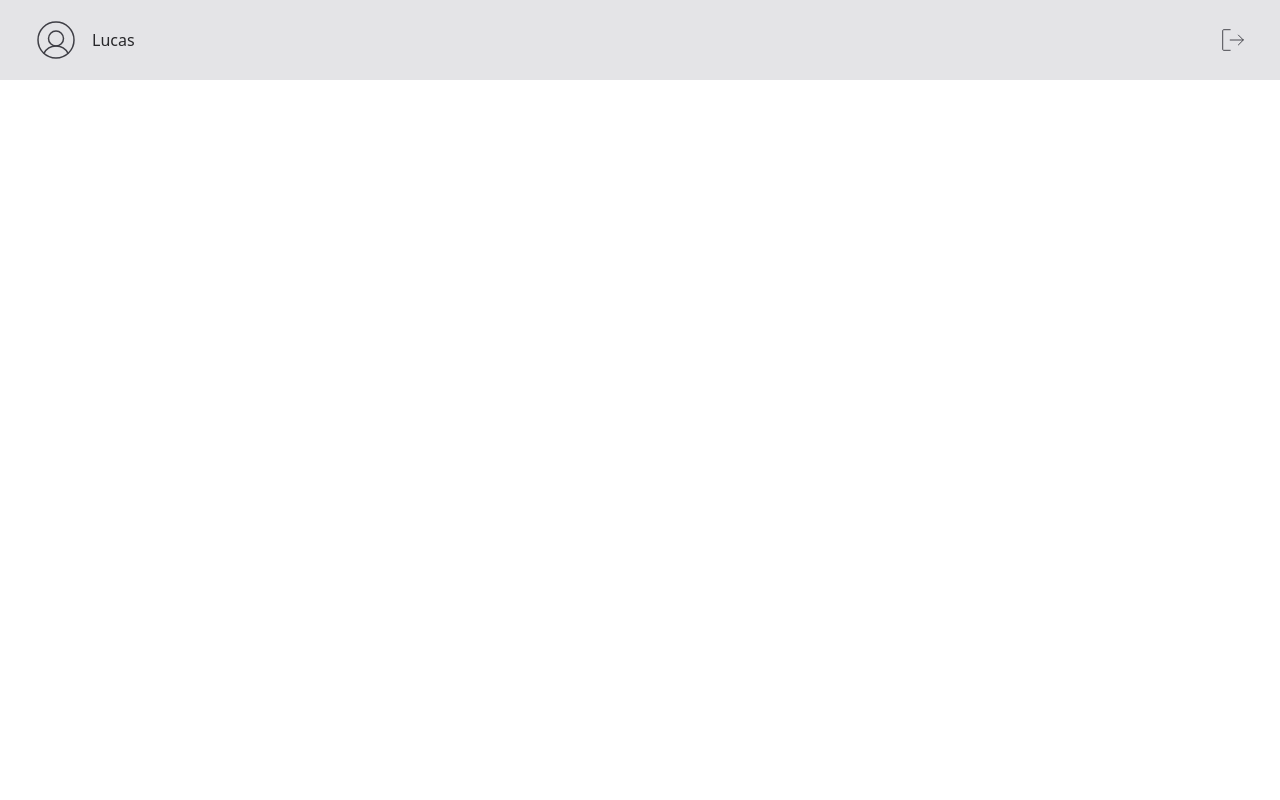
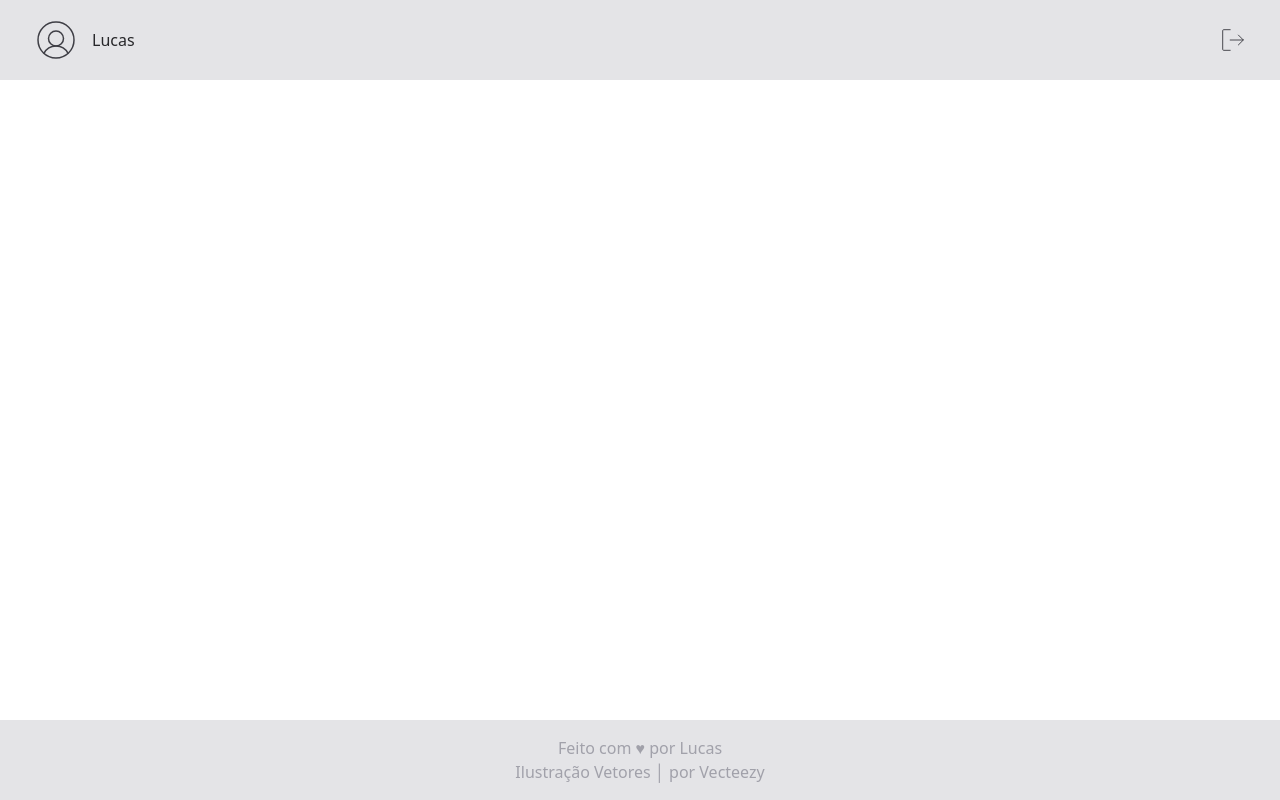
Before and after one commit to lucasmelosilva/todo-list, a React (Vite) app: page / in a window 1280 px wide. Built offline with nearby package versions, Linux system fonts and the light colour scheme.

Commit message:
add componente footer

```diff
--- a/src/App.jsx
+++ b/src/App.jsx
@@ -1,10 +1,14 @@
 import { Header } from './components/Header'
+import { Footer } from './components/Footer'
 import "./main.css"
 
 function App() {
 
   return (
-    <Header />
+    <>
+      <Header />
+      <Footer />
+    </>
   )
 }
 
--- /dev/null
+++ b/src/components/Footer.jsx
@@ -0,0 +1,14 @@
+export function Footer() {
+  return (
+    <footer className="w-full fixed  bottom-0 px-6 py-4 md:px-8 bg-zinc-200 flex  flex-col items-center ">
+      <p className="text-zinc-400">Feito com ♥ por Lucas</p>
+      <a
+        traget="_blank"
+        href="https://pt.vecteezy.com/vetor-gratis/ilustra%C3%A7%C3%A3o"
+        className="text-zinc-400"
+      >Ilustração Vetores
+        │ por Vecteezy</a>
+
+    </footer>
+  )
+}
```
